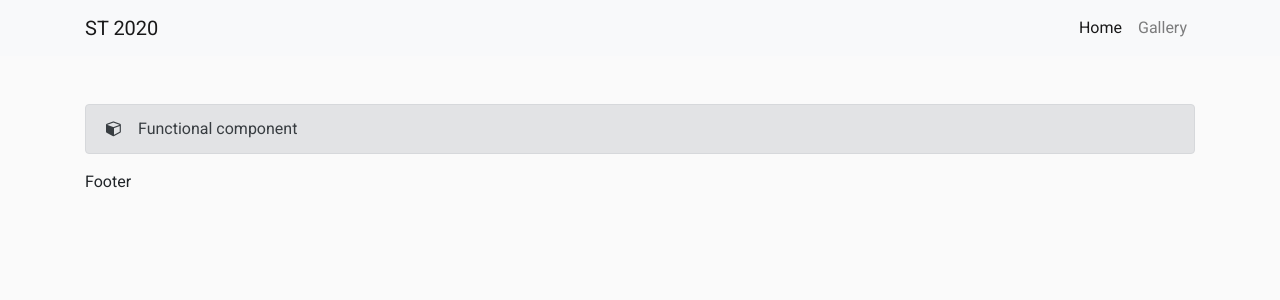
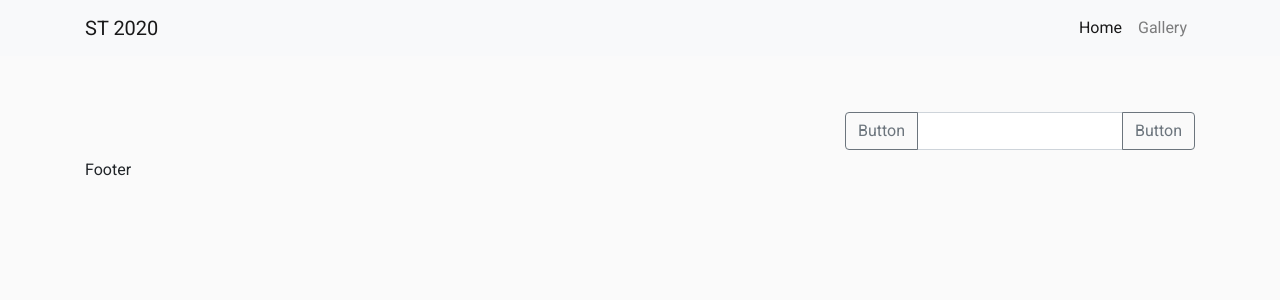
Before and after one commit to AlexanderPPetrov/js-client-react, a React app: page / in a window 1280 px wide. Shown: the top 300 px of the page. Built offline with nearby package versions, Linux system fonts and the light colour scheme.

Commit message:
quantity input added

```diff
--- a/src/App.js
+++ b/src/App.js
@@ -4,7 +4,7 @@ import ClassComponent from './components/ClassComponent';
 import ReduxComponent from './components/ReduxComponent';
 import Header from './components/header/Header';
 import Footer from './components/footer/Footer';
-
+import Home from './pages/Home';
 
 import { createStore, applyMiddleware } from "redux";
 import { Provider } from "react-redux";
@@ -36,14 +36,14 @@ const routes = [
         path: '/',
         exact: true,
         main: () => <Layout>
-            <FunctionalComponent/>
+            <Home/>
         </Layout>
     },
     {
         path: '/gallery',
         exact: false,
         main: () => <Layout>
-            <ClassComponent/>
+            <FunctionalComponent/>
         </Layout>
     }
 ]
--- /dev/null
+++ b/src/components/quantityInput/index.js
@@ -0,0 +1,36 @@
+import React, { Component } from "react";
+
+class QuantityInput extends Component {
+
+    constructor(props) {
+        super(props);
+        this.state = {
+            quantity: 5
+        }
+    }
+
+    render() {
+        return <div className="input-group my-2">
+            <div className="input-group-prepend">
+                <button
+                className="btn btn-outline-secondary"
+                type="button">
+                    Button
+                </button>
+            </div>
+            <input type="text"
+                className="form-control"
+            />
+            <div className="input-group-append">
+                <button
+                className="btn btn-outline-secondary"
+                type="button">
+                    Button
+                </button>
+            </div>
+        </div>
+
+    }
+}
+
+export default QuantityInput;
--- /dev/null
+++ b/src/pages/Home.js
@@ -0,0 +1,16 @@
+import React, {Component} from "react";
+import QuantityInput from '../components/quantityInput';
+
+class Home extends Component {
+
+    render() {
+        return <div className="row">
+            <div className="col-md-8"></div>
+            <div className="col">
+                <QuantityInput/>
+            </div>
+        </div>
+    }
+}
+
+export default Home;
```
